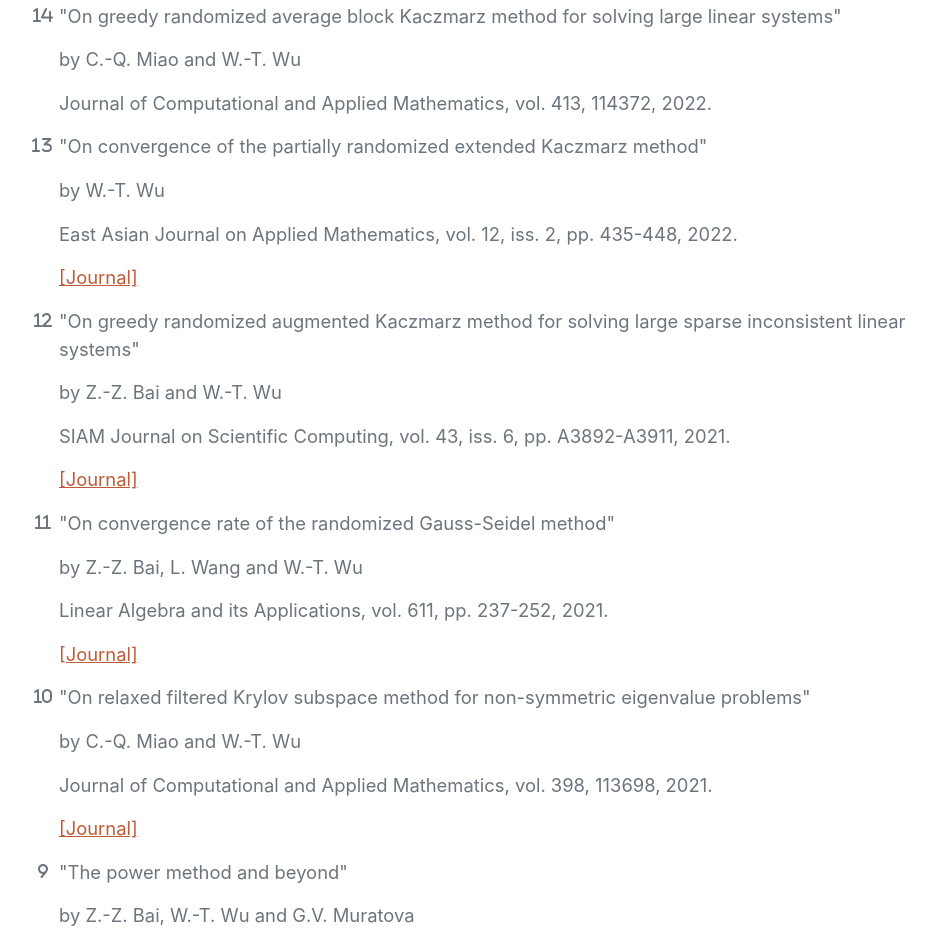
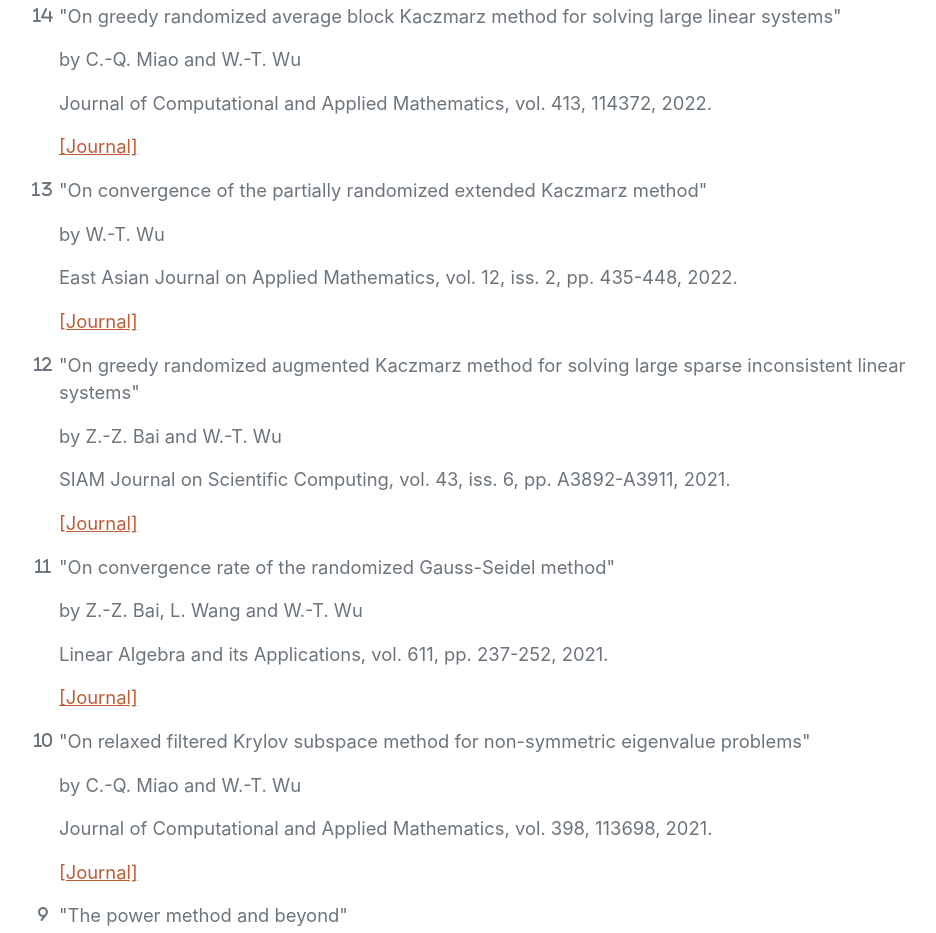
Before and after one commit to Wen-TingWu/homepage, a website: page index.html in a window 1280 px wide. Shown: the part 6759-7692 px from the top of the page, without its empty margins (301-1237 px from the left). Drawn offline with nearby package versions, Linux system fonts and the light colour scheme; a web font is replaced by a local one.

Commit message:
Update index.html

```diff
--- a/index.html
+++ b/index.html
@@ -196,6 +196,7 @@
                             <p class="lead mb-3">"On greedy randomized average block Kaczmarz method for solving large linear systems"</p>
                             <p class="lead mb-3">by C.-Q. Miao and W.-T. Wu</p>
                             <p class="lead mb-3">Journal of Computational and Applied Mathematics, vol. 413, 114372, 2022.</p>
+                            <p class="lead mb-3"><a href="https://www.sciencedirect.com/science/article/abs/pii/S0377042722001662">[Journal]</a></p>
                         </li>
                         <li>
                             <span class="fa-li"><i class="fas fa-1"></i><i class="fas fa-3"></i></span>
```
